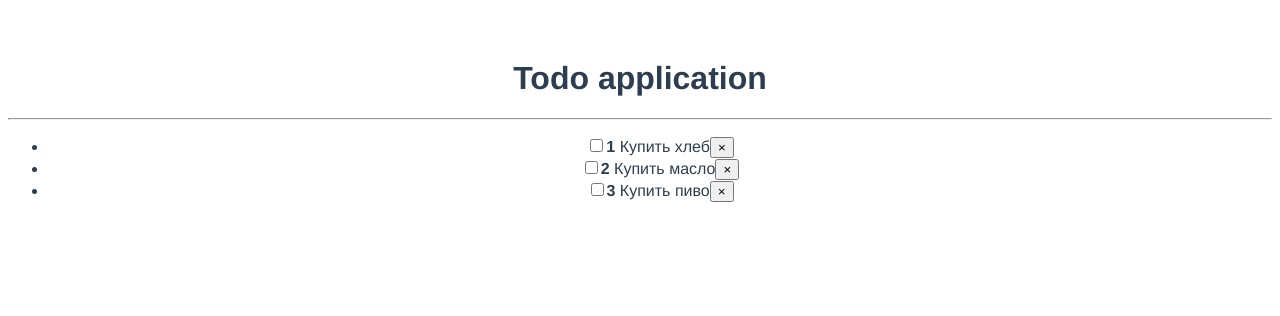
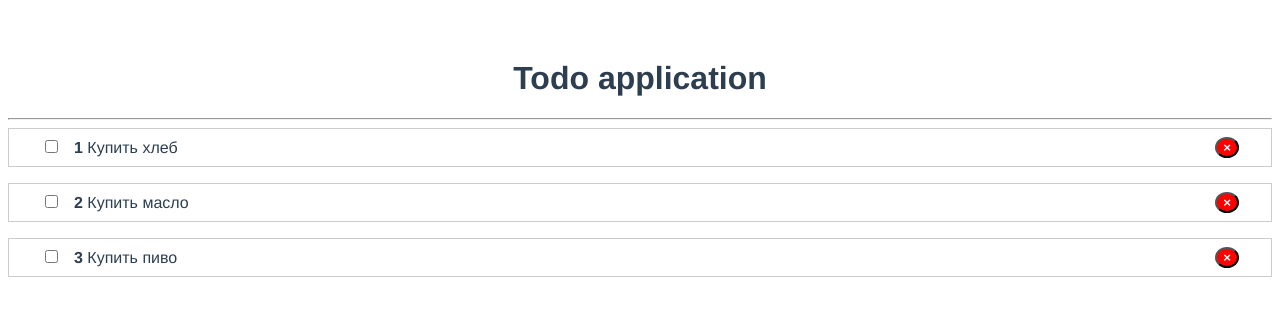
Before and after one commit to TheSirsh/todo-vue, a Vue app in the folder todo-vue/: page / in a window 1280 px wide. Shown: the top 316 px of the page. Built offline with nearby package versions, Linux system fonts and the light colour scheme.

Commit message:
feat: add basic styles

```diff
--- a/todo-vue/src/components/TodoItem.vue
+++ b/todo-vue/src/components/TodoItem.vue
@@ -5,7 +5,7 @@
       <strong>{{ todo.id }}</strong>
       {{ todo.title }}
     </span>
-    <button>
+    <button class="rm">
       &times;
     </button>
   </li>
@@ -21,3 +21,28 @@ export default {
   }
 }
 </script>
+
+<style scoped>
+  li {
+    border: 1px solid #ccc;
+    display: flex;
+    justify-content: space-between;
+    padding: .5rem 2rem;
+    margin-bottom: 1rem;
+  }
+
+  .rm {
+    background: red;
+    color: #fff;
+    border-radius: 50%;
+    font-weight: bold;
+  }
+
+  input {
+    margin-right: 1rem;
+  }
+
+  .done {
+    text-decoration: line-through;
+  }
+</style>
--- a/todo-vue/src/components/TodoList.vue
+++ b/todo-vue/src/components/TodoList.vue
@@ -18,3 +18,12 @@ export default {
     }
 }
 </script>
+
+<style scoped>
+  ul {
+    list-style: none;
+    margin: 0;
+    padding: 0;
+  }
+
+</style>
```
